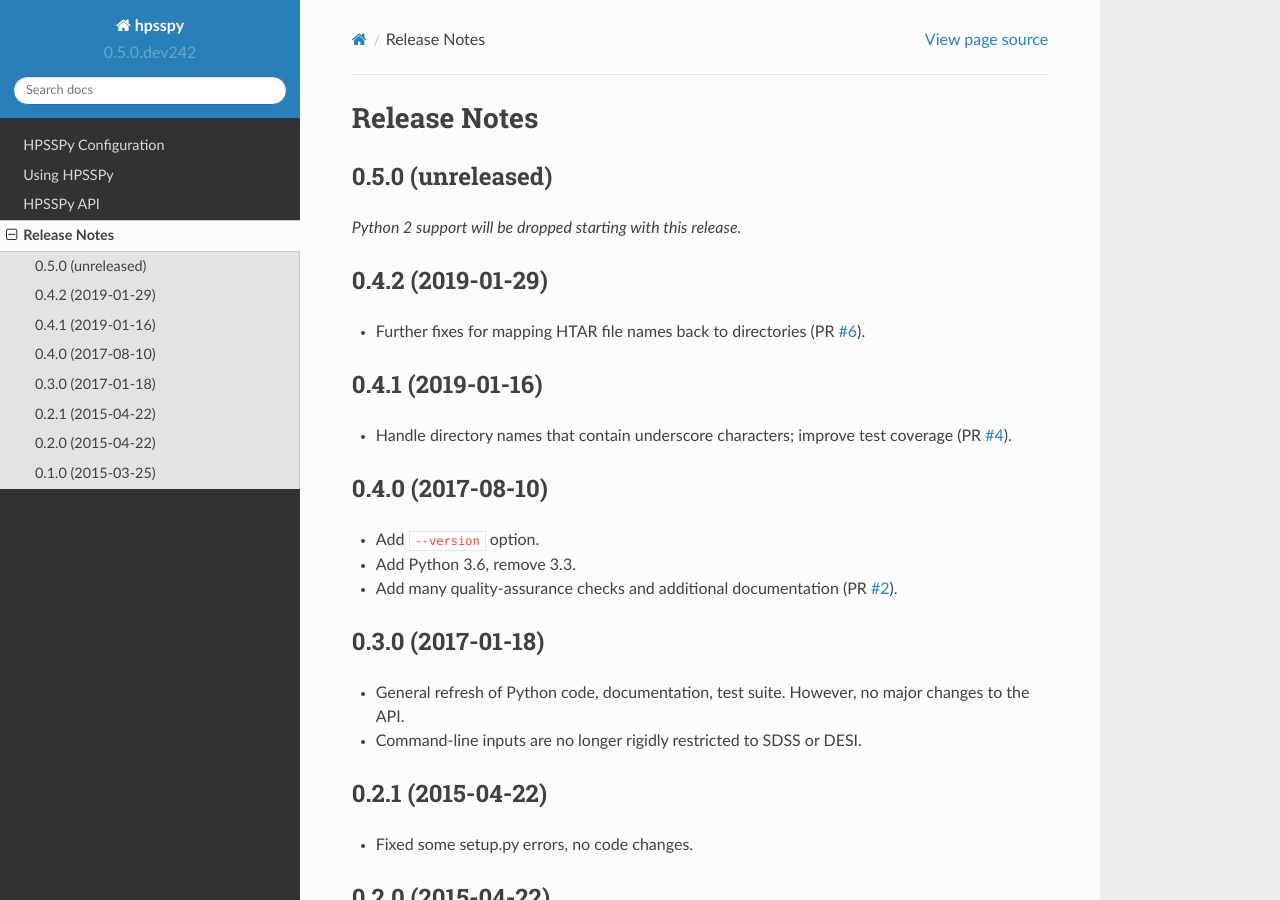
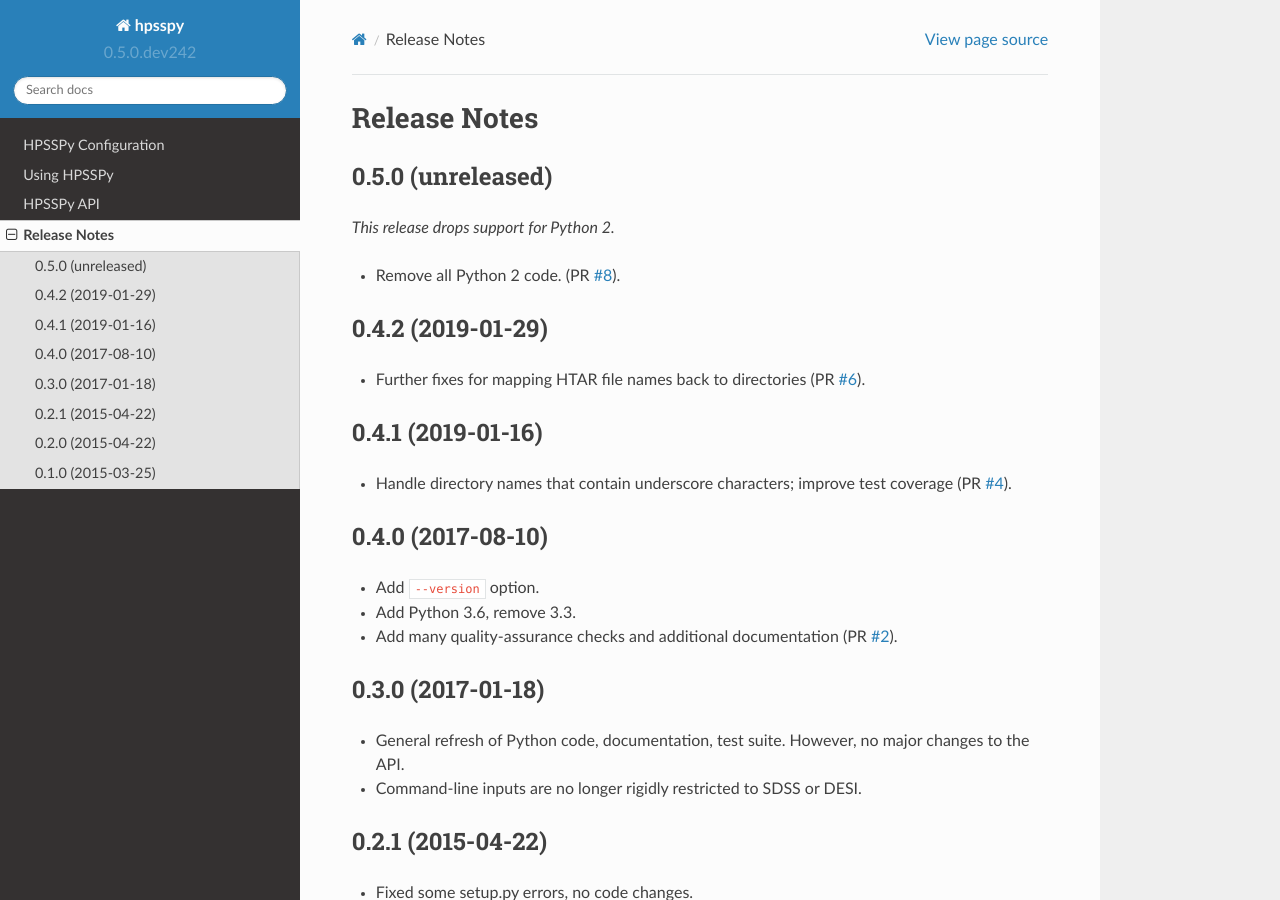
Before and after one commit to weaverba137/hpsspy, a Sphinx documentation site: the page built from doc/changes.rst, in a window 1280 px wide and 900 px high. Built offline with Sphinx 7.4.7 and the Read the Docs theme 2.0.0, drawn with Linux system fonts in a browser that asks for light colours.

```diff
--- a/doc/changes.rst
+++ b/doc/changes.rst
@@ -5,7 +5,11 @@
 0.5.0 (unreleased)
 ------------------
 
-*Python 2 support will be dropped starting with this release.*
+*This release drops support for Python 2.*
+
+* Remove all Python 2 code. (PR `#8`_).
+
+.. _`#8`: https://github.com/weaverba137/hpsspy/pull/8
 
 0.4.2 (2019-01-29)
 ------------------
```
Also changed, not shown: .travis.yml.
